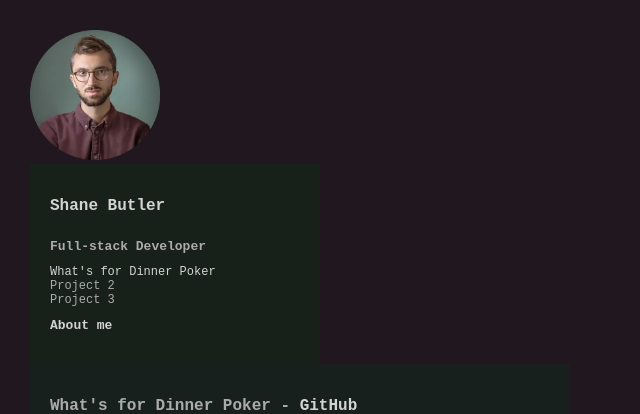
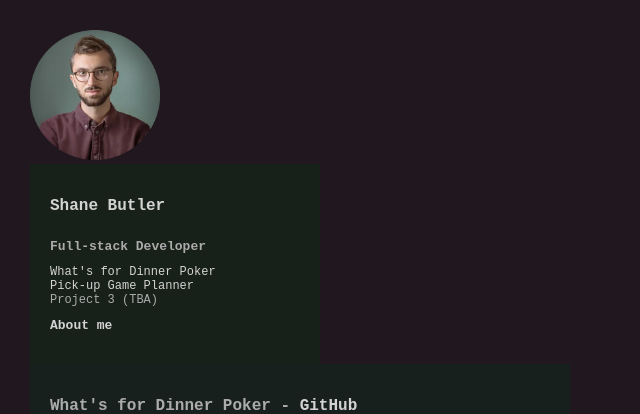
Before and after one commit to shanedbutler/shanedbutler.github.io, a plain HTML site: page project-one.html in a window 1280 px wide. Shown: the top 414 px of the page, without its empty margins (0-640 px from the left). Drawn offline with Linux system fonts and the light colour scheme.

Commit message:
Update nav items

```diff
--- a/project-one.html
+++ b/project-one.html
@@ -14,9 +14,8 @@
                 <h1><a href="index.html">Shane Butler</a></h1>
                 <h2>Full-stack Developer</h2>
                 <a href="index.html">What's for Dinner Poker</a>
-                Project 2
-                <br>
-                Project 3
+                <a href="project-two.html">Pick-up Game Planner</a>
+                Project 3 (TBA)
                 <br>
                 <h2><a href="about.html">About me</a></h2>
                 </nav>
```
Also changed, not shown: about.html (+2 -3 lines), index.html (+2 -3 lines).
